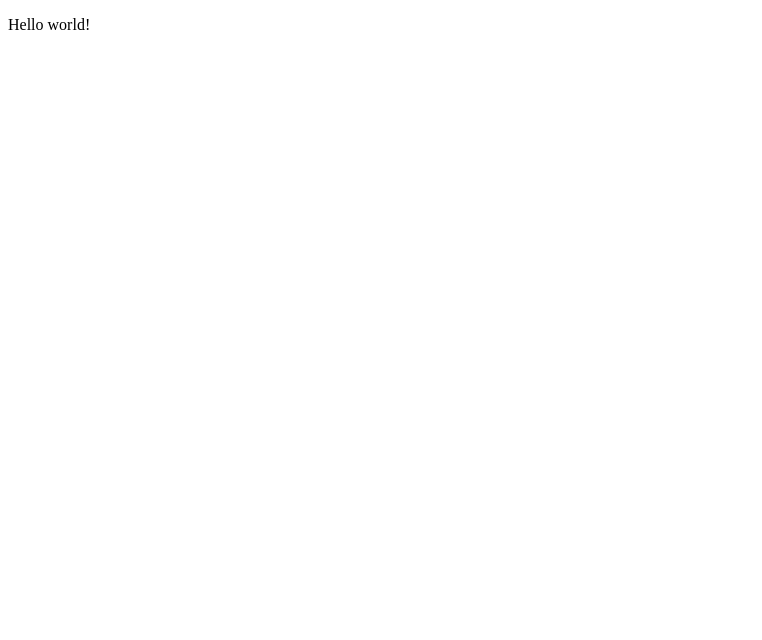
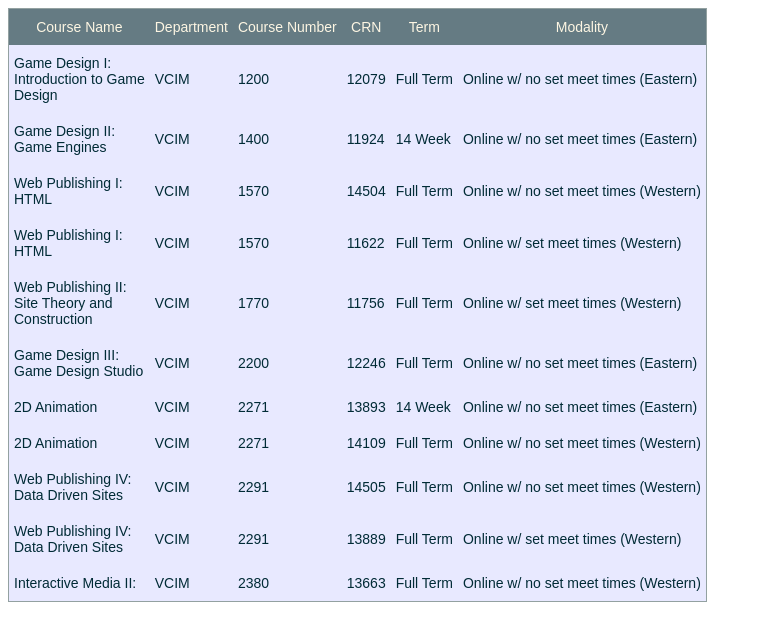
Before and after one commit to TRIC-VCIM/assignment-9---tables-trinitylea, a plain HTML site: page index.html in a window 1280 px wide. Shown: the whole page, without its empty margins (0-762 px from the left). Drawn offline with Linux system fonts and the light colour scheme.

Commit message:
submit assignment

```diff
--- a/index.html
+++ b/index.html
@@ -3,7 +3,7 @@
 
 <head>
 	<meta charset="utf-8">
-	<title>REPLACE ME</title>
+	<title>schedule</title>
 	<meta name="viewport" content="width=device-width, initial-scale=1">
 
 	<link rel="stylesheet" href="main.css">
@@ -11,8 +11,108 @@
 </head>
 
 <body>
-	<p>Hello world!</p>
-	<script src="script.js"></script>
+<table class="sch">
+<thead>
+  <tr>
+    <th>Course Name</th>
+    <th>Department</th>
+    <th>Course Number</th>
+    <th>CRN</th>
+    <th>Term</th>
+    <th>Modality</th>
+  </tr>
+</thead>
+<tbody>
+  <tr>
+    <td>Game Design I:<br>Introduction to Game<br>Design</td>
+    <td>VCIM</td>
+    <td>1200</td>
+    <td>12079</td>
+    <td>Full Term</td>
+    <td>Online w/ no set meet times (Eastern)</td>
+  </tr>
+  <tr>
+    <td>Game Design II:<br>Game Engines</td>
+    <td>VCIM</td>
+    <td>1400</td>
+    <td>11924</td>
+    <td>14 Week</td>
+    <td>Online w/ no set meet times (Eastern)</td>
+  </tr>
+  <tr>
+    <td>Web Publishing I:<br>HTML</td>
+    <td>VCIM</td>
+    <td>1570</td>
+    <td>14504</td>
+    <td>Full Term</td>
+    <td>Online w/ no set meet times (Western)</td>
+  </tr>
+  <tr>
+    <td>Web Publishing I:<br>HTML</td>
+    <td>VCIM</td>
+    <td>1570</td>
+    <td>11622</td>
+    <td>Full Term</td>
+    <td>Online w/ set meet times (Western)</td>
+  </tr>
+  <tr>
+    <td>Web Publishing II:<br>Site Theory and <br>Construction</td>
+    <td>VCIM</td>
+    <td>1770</td>
+    <td>11756</td>
+    <td>Full Term</td>
+    <td>Online w/ set meet times (Western)</td>
+  </tr>
+  <tr>
+    <td>Game Design III:<br>Game Design Studio</td>
+    <td>VCIM</td>
+    <td>2200</td>
+    <td>12246</td>
+    <td>Full Term</td>
+    <td>Online w/ no set meet times (Eastern)</td>
+  </tr>
+  <tr>
+    <td>2D Animation</td>
+    <td>VCIM</td>
+    <td>2271</td>
+    <td>13893</td>
+    <td>14 Week</td>
+    <td>Online w/ no set meet times (Eastern)</td>
+  </tr>
+  <tr>
+    <td>2D Animation</td>
+    <td>VCIM</td>
+    <td>2271</td>
+    <td>14109</td>
+    <td>Full Term</td>
+    <td>Online w/ no set meet times (Western)</td>
+  </tr>
+  <tr>
+    <td>Web Publishing IV:<br>Data Driven Sites</td>
+    <td>VCIM</td>
+    <td>2291</td>
+    <td>14505</td>
+    <td>Full Term</td>
+    <td>Online w/ no set meet times (Western)</td>
+  </tr>
+  <tr>
+    <td>Web Publishing IV:<br>Data Driven Sites</td>
+    <td>VCIM</td>
+    <td>2291</td>
+    <td>13889</td>
+    <td>Full Term</td>
+    <td>Online w/ set meet times (Western)</td>
+  </tr>
+  <tr>
+    <td>Interactive Media II:</td>
+    <td>VCIM</td>
+    <td>2380</td>
+    <td>13663</td>
+    <td>Full Term</td>
+    <td>Online w/ no set meet times (Western)</td>
+  </tr>
+</tbody>
+</table>
 </body>
 
 </html>
--- a/main.css
+++ b/main.css
@@ -0,0 +1,11 @@
+.sch  {
+  border-collapse:collapse;border-color:#93a1a1;border-spacing:0;border-style:solid;border-width:1px;}
+
+.sch td{
+  background-color:#e8e9ff;border-color:#93a1a1;border-style:solid;border-width:0px;color:#002b36;
+  font-family:Arial, sans-serif;font-size:14px;overflow:hidden;padding:10px 5px;word-break:normal;}
+
+
+.sch th{
+  background-color:#657b83;border-color:#93a1a1;border-style:solid;border-width:0px;color:#fdf6e3;
+  font-family:Arial, sans-serif;font-size:14px;font-weight:normal;overflow:hidden;padding:10px 5px;word-break:normal;}
```
